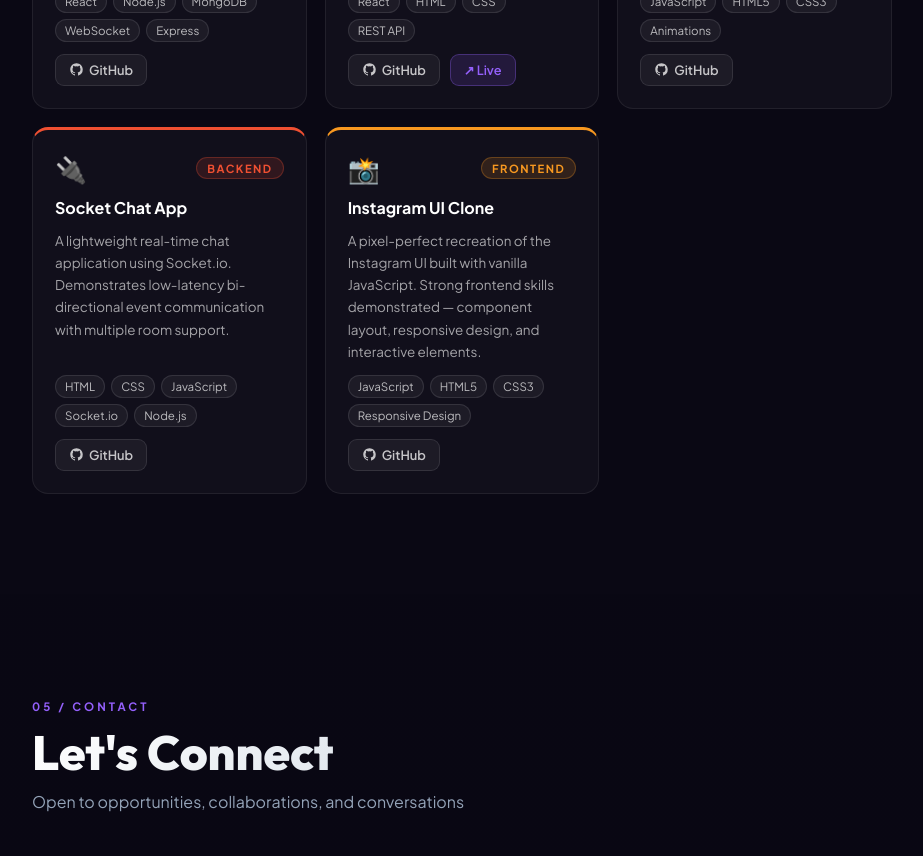
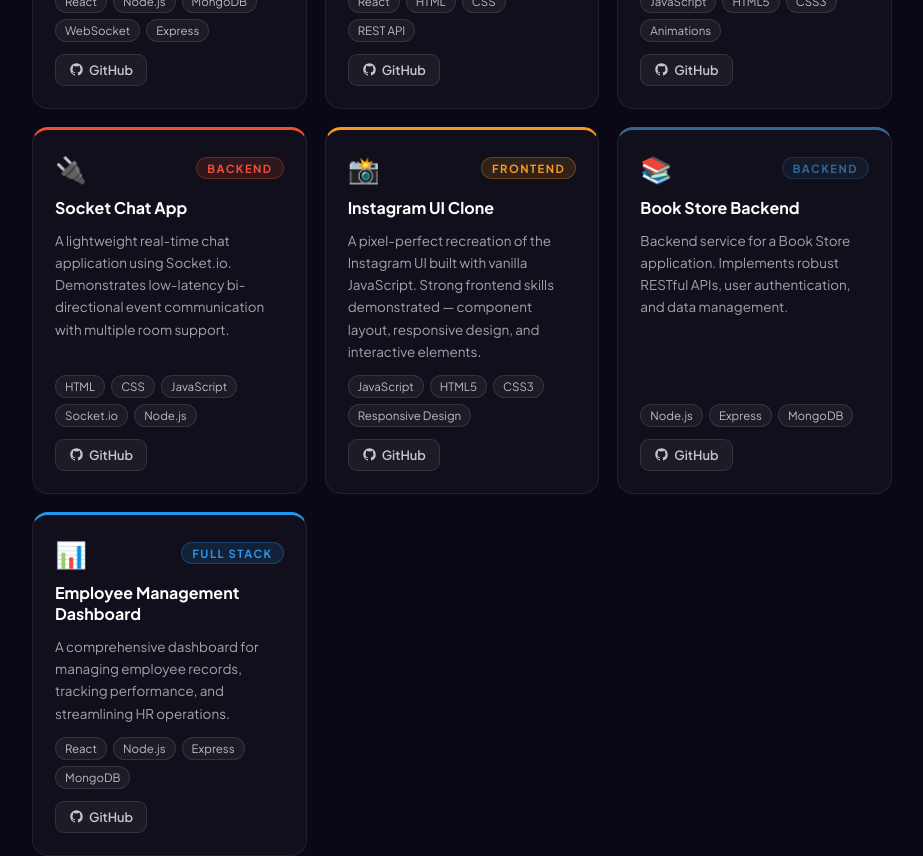
Before and after one commit to vignesh-s-001/Personal-Portfolio, a React (Vite) app: page / in a window 1280 px wide. Shown: the part 5160-6016 px from the top of the page, without its empty margins (178-1101 px from the left). Built offline with nearby package versions, Linux system fonts and the light colour scheme.

Commit message:
Update projects section with correct links and new projects

```diff
--- a/src/App.jsx
+++ b/src/App.jsx
@@ -134,8 +134,7 @@ const PROJECTS_DATA = [
     desc: 'Frontend development for an e-commerce platform as part of a team project using React. Built responsive UI components for product listing, cart, and checkout. Integrated frontend components with backend APIs.',
     tech: ['React', 'HTML', 'CSS', 'REST API'],
     color: '#41b883', icon: '🛒',
-    github: 'https://github.com/LORDLONELYDEVIL/bm-frontend',
-    live: 'https://book-store-mini-blush.vercel.app', category: 'Frontend',
+    github: 'https://github.com/LORDLONELYDEVIL/Gmart-Team-Project', category: 'Frontend',
   },
   {
     id: 'art-site', title: 'Art Gallery Website',
@@ -157,6 +156,20 @@ const PROJECTS_DATA = [
     tech: ['JavaScript', 'HTML5', 'CSS3', 'Responsive Design'],
     color: '#f89820', icon: '📸',
     github: 'https://github.com/LORDLONELYDEVIL/Insta-UI-clone', category: 'Frontend',
+  },
+  {
+    id: 'book-store', title: 'Book Store Backend',
+    desc: 'Backend service for a Book Store application. Implements robust RESTful APIs, user authentication, and data management.',
+    tech: ['Node.js', 'Express', 'MongoDB'],
+    color: '#336791', icon: '📚',
+    github: 'https://github.com/LORDLONELYDEVIL/bm-backend', category: 'Backend',
+  },
+  {
+    id: 'employee-dash', title: 'Employee Management Dashboard',
+    desc: 'A comprehensive dashboard for managing employee records, tracking performance, and streamlining HR operations.',
+    tech: ['React', 'Node.js', 'Express', 'MongoDB'],
+    color: '#2496ed', icon: '📊',
+    github: 'https://github.com/vignesh-s-001/Employee-Management-Dashboard', category: 'Full Stack',
   },
 ]
 
@@ -663,10 +676,12 @@ function App() {
                     {project.tech.map(t => <span key={t} className="tech-tag">{t}</span>)}
                   </div>
                   <div className="project-links">
-                    <a href={project.github} target="_blank" rel="noreferrer" className="project-link project-link--github">
-                      <svg viewBox="0 0 24 24" width="15" height="15" fill="currentColor"><path d="M12 2C6.477 2 2 6.484 2 12.017c0 4.425 2.865 8.18 6.839 9.504.5.092.682-.217.682-.483 0-.237-.008-.868-.013-1.703-2.782.605-3.369-1.343-3.369-1.343-.454-1.158-1.11-1.466-1.11-1.466-.908-.62.069-.608.069-.608 1.003.07 1.531 1.032 1.531 1.032.892 1.53 2.341 1.088 2.91.832.092-.647.35-1.088.636-1.338-2.22-.253-4.555-1.113-4.555-4.951 0-1.093.39-1.988 1.029-2.688-.103-.253-.446-1.272.098-2.65 0 0 .84-.27 2.75 1.026A9.564 9.564 0 0 1 12 6.844a9.59 9.59 0 0 1 2.504.337c1.909-1.296 2.747-1.027 2.747-1.027.546 1.379.202 2.398.1 2.651.64.7 1.028 1.595 1.028 2.688 0 3.848-2.339 4.695-4.566 4.943.359.309.678.92.678 1.855 0 1.338-.012 2.419-.012 2.747 0 .268.18.58.688.482A10.02 10.02 0 0 0 22 12.017C22 6.484 17.522 2 12 2z" /></svg>
-                      GitHub
-                    </a>
+                    {project.github && (
+                      <a href={project.github} target="_blank" rel="noreferrer" className="project-link project-link--github">
+                        <svg viewBox="0 0 24 24" width="15" height="15" fill="currentColor"><path d="M12 2C6.477 2 2 6.484 2 12.017c0 4.425 2.865 8.18 6.839 9.504.5.092.682-.217.682-.483 0-.237-.008-.868-.013-1.703-2.782.605-3.369-1.343-3.369-1.343-.454-1.158-1.11-1.466-1.11-1.466-.908-.62.069-.608.069-.608 1.003.07 1.531 1.032 1.531 1.032.892 1.53 2.341 1.088 2.91.832.092-.647.35-1.088.636-1.338-2.22-.253-4.555-1.113-4.555-4.951 0-1.093.39-1.988 1.029-2.688-.103-.253-.446-1.272.098-2.65 0 0 .84-.27 2.75 1.026A9.564 9.564 0 0 1 12 6.844a9.59 9.59 0 0 1 2.504.337c1.909-1.296 2.747-1.027 2.747-1.027.546 1.379.202 2.398.1 2.651.64.7 1.028 1.595 1.028 2.688 0 3.848-2.339 4.695-4.566 4.943.359.309.678.92.678 1.855 0 1.338-.012 2.419-.012 2.747 0 .268.18.58.688.482A10.02 10.02 0 0 0 22 12.017C22 6.484 17.522 2 12 2z" /></svg>
+                        GitHub
+                      </a>
+                    )}
                     {project.live && (
                       <a href={project.live} target="_blank" rel="noreferrer" className="project-link project-link--live">↗ Live</a>
                     )}
```
